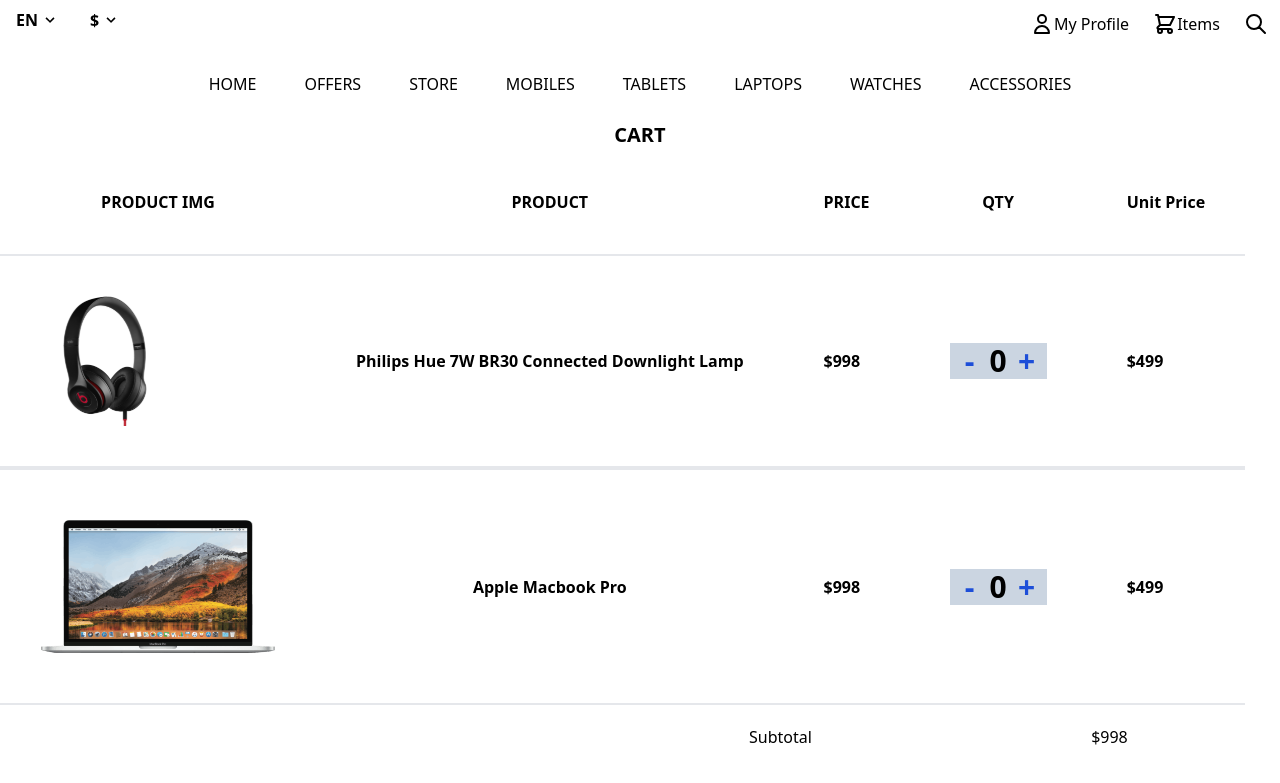
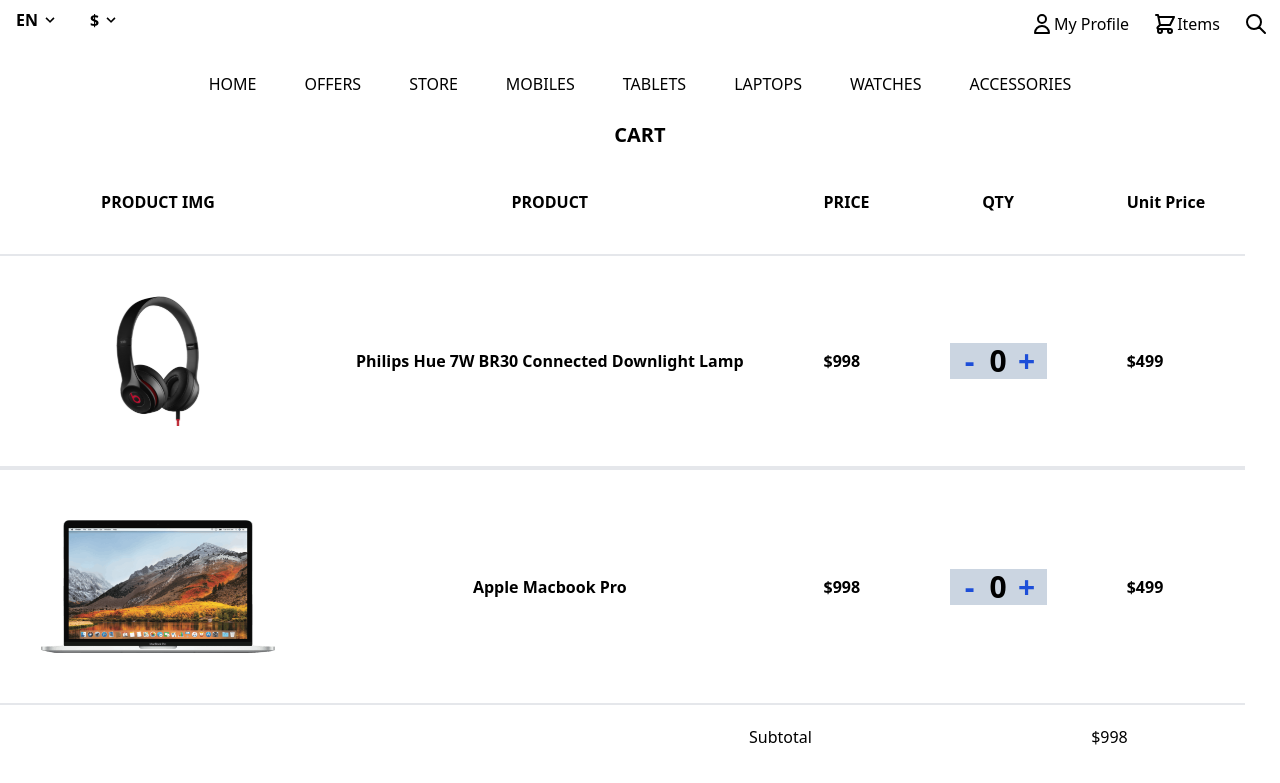
Before and after one commit to HarshitSharma19/project1, a React (Create React App) app in the folder frontend/: page /cart in a window 1280 px wide. Shown: the top 783 px of the page. Built offline with nearby package versions, Linux system fonts and the light colour scheme.

Commit message:
continue with counter

```diff
--- a/frontend/src/Admin/AdminComponents/AddCategory.jsx
+++ b/frontend/src/Admin/AdminComponents/AddCategory.jsx
@@ -1,5 +1,5 @@
 import React from 'react'
-import { Link, useParams } from 'react-router-dom'
+import { useParams } from 'react-router-dom'
 
 export default function AddCategory() {
   const Page = useParams()
--- a/frontend/src/Admin/AdminComponents/AddProducts.jsx
+++ b/frontend/src/Admin/AdminComponents/AddProducts.jsx
@@ -1,5 +1,5 @@
 import React from 'react'
-import { Link, useParams } from 'react-router-dom'
+import {  useParams } from 'react-router-dom'
 import Dropzone from "./Dropzone"
 export default function AddProducts() {
   const Page = useParams()
--- a/frontend/src/App.jsx
+++ b/frontend/src/App.jsx
@@ -26,7 +26,7 @@
 export default function App() {
 return (
 <>
-  <ScrollToTop />
+   <ScrollToTop />
   <Top />
   <Navbar />
   <Routes>
--- a/frontend/src/Pages/Cart.jsx
+++ b/frontend/src/Pages/Cart.jsx
@@ -1,8 +1,8 @@
 
-import React from 'react'
 import Container from '../Components/Container.jsx'
 import Philips from '../Images/philips_hue.svg'
 import Applemac from '../Images/apple_macbook.png'
+
 
 
 export default function Cart() {
@@ -45,17 +45,17 @@
         </thead>
         <tbody>
         <tr className='border-b-4'>
-            <td><img src={Philips} alt="product" /></td>
+            <td><img src={Philips} alt="product" className='m-auto'/></td>
             <td colSpan={2} className='font-bold'><center>Philips Hue 7W BR30 Connected Downlight Lamp</center></td>
             <td className='font-bold'>$998</td>
-            <td colSpan={2}><button className='border-none font-bold text-blue-700 text-3xl bg-slate-300 w-[40px]'>-</button><button className='border-none font-bold bg-slate-300 text-3xl'>0</button><button className='border-none text-3xl font-bold bg-slate-300 w-[40px] text-blue-700'>+</button></td>
+            <td colSpan={2}><button className='border-none font-bold text-blue-700 text-3xl bg-slate-300 w-[40px]'  >-</button><button className='border-none font-bold bg-slate-300 text-3xl'>0</button><button className='border-none text-3xl font-bold bg-slate-300 w-[40px] text-blue-700' >+</button></td>
             <td className='font-bold'>$499</td>
           </tr>
           <tr className='border-b-2'>
             <td><img src={Applemac} alt="product" /></td>
             <td className='font-bold' colSpan={2}><center>Apple Macbook Pro</center></td>
             <td className='font-bold'>$998</td>
-            <td colSpan={2}><button className='border-none font-bold text-blue-700 text-3xl bg-slate-300 w-[40px]'>-</button><button className='border-none font-bold bg-slate-300 text-3xl'>0</button><button className='border-none text-3xl font-bold bg-slate-300 w-[40px] text-blue-700'>+</button></td>
+            <td colSpan={2}><button className='border-none font-bold text-blue-700 text-3xl bg-slate-300 w-[40px]' >-</button><button className='border-none font-bold bg-slate-300 text-3xl'>0</button><button className='border-none text-3xl font-bold bg-slate-300 w-[40px] text-blue-700' >+</button></td>
             <td className='font-bold'>$499</td>
           </tr>
 
```
